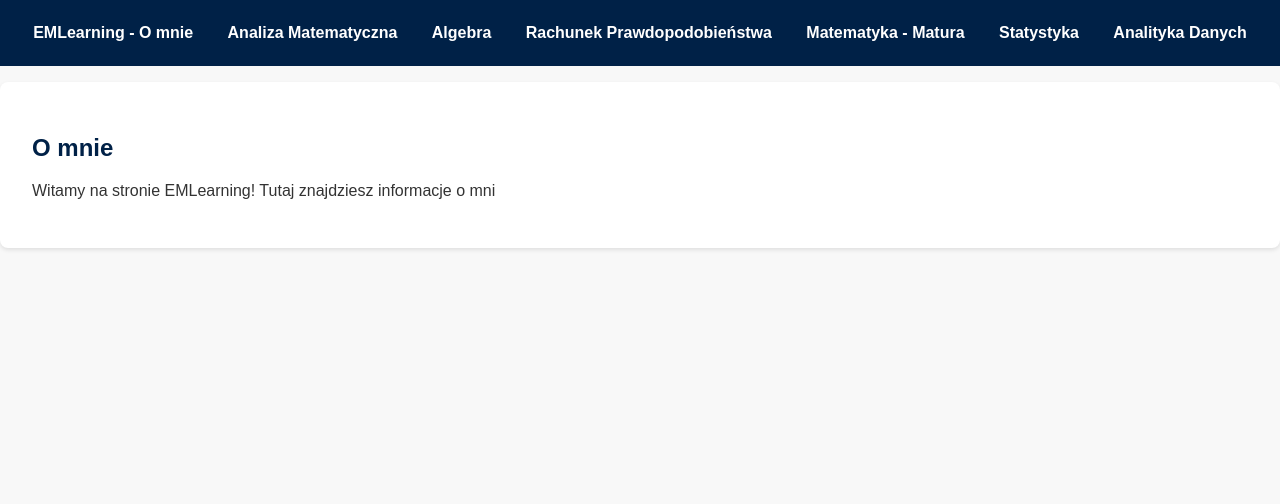
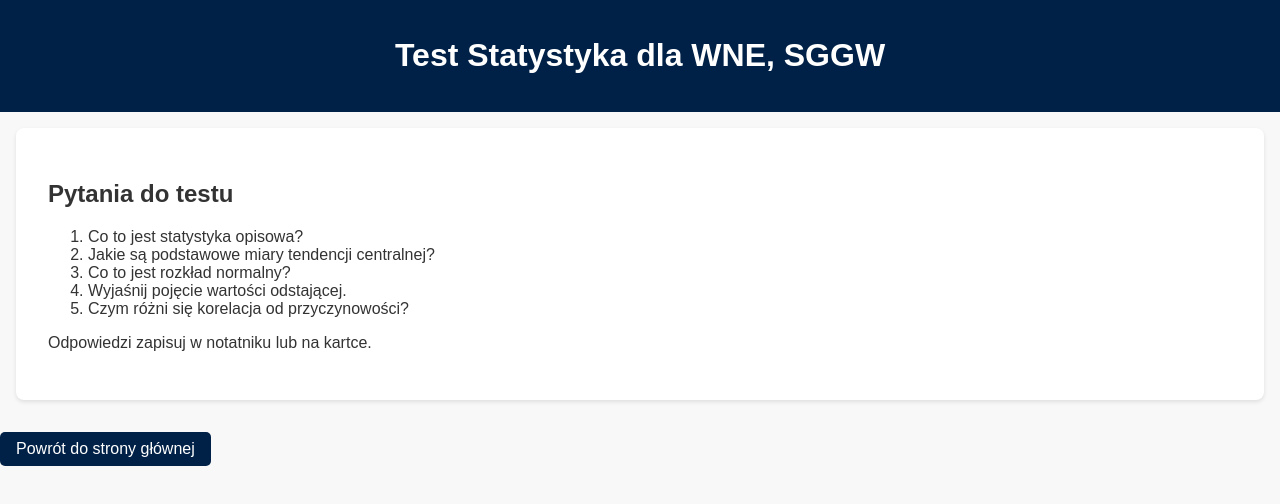
Before and after one commit to e-korepetycje/e-korepetycje.github.io, a plain HTML site: page index.html in a window 1280 px wide. Drawn offline with Linux system fonts and the light colour scheme.

Commit message:
Update index.html

```diff
--- a/index.html
+++ b/index.html
@@ -3,67 +3,61 @@
 <head>
     <meta charset="UTF-8">
     <meta name="viewport" content="width=device-width, initial-scale=1.0">
-    <title>EMLearning</title>
+    <title>Test Statystyka - WNE, SGGW</title>
     <style>
-        /* Podstawowy styl strony */
         body {
             font-family: Arial, sans-serif;
             margin: 0;
             padding: 0;
-            background-color: #f8f8f8; /* Jasny szary kolor tła */
-            color: #333; /* Ciemnoszary kolor tekstu */
+            background-color: #f8f8f8;
+            color: #333;
         }
-
-        /* Styl dla górnego menu */
-        .navbar {
-            display: flex;
-            justify-content: space-around;
-            align-items: center;
-            background-color: #002147; /* Granatowy kolor menu */
+        header {
+            background-color: #002147;
+            color: white;
             padding: 1rem;
+            text-align: center;
         }
-
-        .navbar a {
-            color: white; /* Biały kolor tekstu w menu */
-            text-decoration: none;
-            padding: 0.5rem 1rem;
-            font-weight: bold;
-            transition: background-color 0.3s; /* Płynne przejście dla efektu hover */
-        }
-
-        .navbar a:hover {
-            background-color: #555; /* Szary kolor podczas najechania */
-            border-radius: 5px;
-        }
-
-        /* Styl sekcji */
         section {
             padding: 2rem;
-            margin: 1rem 0;
-            background-color: white; /* Białe tło sekcji */
-            border-radius: 8px; /* Zaokrąglone rogi sekcji */
-            box-shadow: 0 2px 4px rgba(0, 0, 0, 0.1); /* Delikatny cień */
+            background-color: white;
+            margin: 1rem;
+            border-radius: 8px;
+            box-shadow: 0 2px 4px rgba(0, 0, 0, 0.1);
         }
-
-        h2 {
-            color: #002147; /* Granatowy kolor nagłówków sekcji */
+        .button {
+            display: inline-block;
+            padding: 0.5rem 1rem;
+            background-color: #002147;
+            color: white;
+            text-decoration: none;
+            border-radius: 5px;
+            margin-top: 1rem;
+        }
+        .button:hover {
+            background-color: #555;
         }
     </style>
 </head>
 <body>
 
-    <!-- Górne menu nawigacyjne -->
-    <nav class="navbar">
-        <a href="#omnie">EMLearning - O mnie</a>
-        <a href="#analiza-matematyczna">Analiza Matematyczna</a>
-        <a href="#algebra">Algebra</a>
-        <a href="#rachunek-prawdopodobienstwa">Rachunek Prawdopodobieństwa</a>
-        <a href="#matematyka-matura">Matematyka - Matura</a>
-        <a href="#statystyka">Statystyka</a>
-        <a href="#analityka-danych">Analityka Danych</a>
-    </nav>
+    <header>
+        <h1>Test Statystyka dla WNE, SGGW</h1>
+    </header>
 
-    <!-- Sekcje strony, które będą odnośnikami dla menu -->
-    <section id="omnie">
-        <h2>O mnie</h2>
-        <p>Witamy na stronie EMLearning! Tutaj znajdziesz informacje o mni
+    <section>
+        <h2>Pytania do testu</h2>
+        <ol>
+            <li>Co to jest statystyka opisowa?</li>
+            <li>Jakie są podstawowe miary tendencji centralnej?</li>
+            <li>Co to jest rozkład normalny?</li>
+            <li>Wyjaśnij pojęcie wartości odstającej.</li>
+            <li>Czym różni się korelacja od przyczynowości?</li>
+        </ol>
+        <p>Odpowiedzi zapisuj w notatniku lub na kartce.</p>
+    </section>
+
+    <a href="index.html" class="button">Powrót do strony głównej</a>
+
+</body>
+</html>
```
